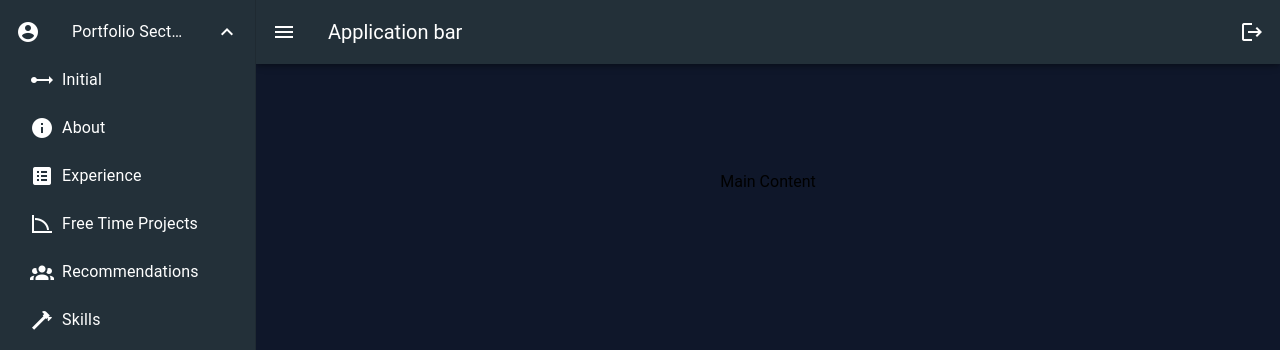
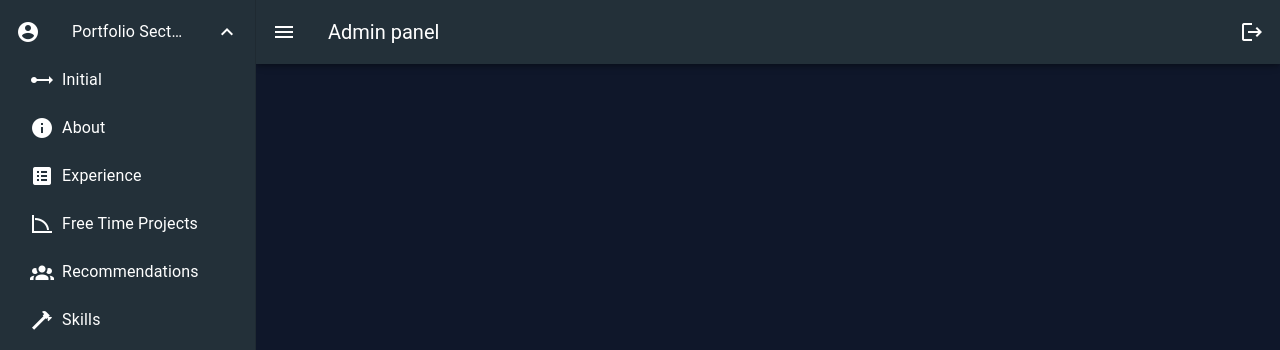
Before and after one commit to ilhankalac/portfolio-app, a Vue app: page /admin-panel in a window 1280 px wide. Shown: the top 350 px of the page. Built offline with nearby package versions, Linux system fonts and the light colour scheme; no server answers; sample sign-in values are in the browser's storage.

Commit message:
Add the nested routes for admin panel

```diff
--- a/src/views/AdminPanel.vue
+++ b/src/layouts/AdminPanel.vue
@@ -11,12 +11,11 @@
               v-bind="props"
               prepend-icon="mdi-account-circle"
               title="Portfolio Sections"
-
             ></v-list-item>
           </template>
           <v-list-item
             v-for="item in sections"
-            @click=""
+            @click="openSection(item.path)"
           >
             <v-list-item-title> <v-icon class="mr-1"> mdi-{{ item.icon }} </v-icon> {{ item.name }}</v-list-item-title>
           </v-list-item>
@@ -26,15 +25,15 @@
 
     <v-app-bar color="secondary">
       <v-app-bar-nav-icon @click="closeNavigationDrawer"></v-app-bar-nav-icon>
-      <v-toolbar-title>Application bar {{  }}</v-toolbar-title>
+      <v-toolbar-title style="cursor: pointer;" @click="router.push('/admin-panel')">Admin panel</v-toolbar-title>
       <v-spacer></v-spacer>
       <v-btn icon @click="logout">
         <v-icon>mdi-logout</v-icon>
       </v-btn>
     </v-app-bar>
 
-    <v-main class="d-flex align-center justify-center" style="min-height: 300px;">
-      Main Content
+    <v-main class="d-flex text-white">
+      <router-view />
     </v-main>
   </v-layout>
 </template>
@@ -47,7 +46,8 @@ import router from '@/router';
 const sections = ref([
   {
     name: 'Initial',
-    icon: 'ray-start-arrow'
+    icon: 'ray-start-arrow',
+    path: 'configure-about'
   },
   {
     name: 'About',
@@ -96,6 +96,10 @@ const logout = async () => {
     console.error(error);
   }
 }
+
+const openSection = (path) => {
+  router.push('/admin-panel/' + path);
+}
 </script>
 
 <style scoped>
--- a/src/router/index.ts
+++ b/src/router/index.ts
@@ -26,9 +26,15 @@ const routes = [
   },
   {
     path: '/admin-panel',
-    component: () => import('@/views/AdminPanel.vue'),
+    component: () => import('@/layouts/AdminPanel.vue'),
     name: 'AdminPanel',
-    meta: { requiresAuth: true }
+    meta: { requiresAuth: true },
+    children: [
+      {
+        path: ':configure-about',
+        component: () => import('@/views/ConfigureAbout.vue'),
+      }
+    ]
   }
 ]
 
--- /dev/null
+++ b/src/views/ConfigureAbout.vue
@@ -0,0 +1,5 @@
+<template>
+  <div>
+    <h3>Hi from about</h3>
+  </div>
+</template>
```
